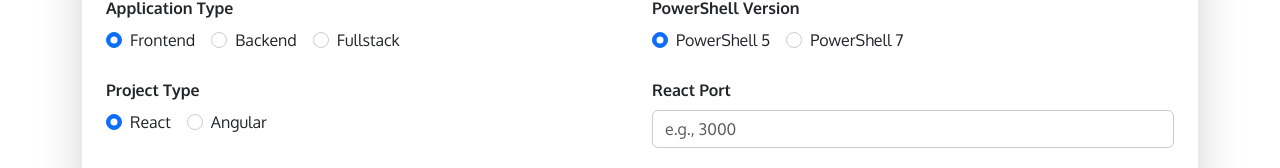
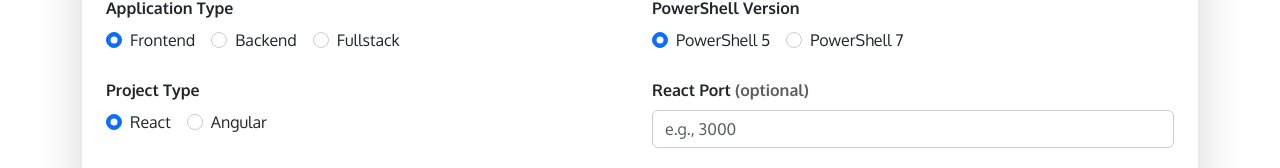
Before and after one commit to otaku0304/StartMyDevDashboard, a React (Create React App) app in the folder start-my-dev-client/: page /script-generator in a window 1280 px wide. Shown: the part 391-559 px from the top of the page. Built offline with nearby package versions, Linux system fonts and the light colour scheme.

Commit message:
feature: added optional keyword

```diff
--- a/start-my-dev-client/src/components/ScriptGenerator.js
+++ b/start-my-dev-client/src/components/ScriptGenerator.js
@@ -298,7 +298,7 @@
           {form.applicationType === "frontend" && (
             <div className="col-md-6">
               <label className="form-label fw-bold">
-                {getFrontendPortLabel()}
+                {getFrontendPortLabel()} <span className="text-muted">(optional)</span>
               </label>
 
               <input
@@ -313,7 +313,7 @@
           {form.applicationType === "backend" && (
             <div className="col-md-6">
               <label className="form-label fw-bold">
-                {getBackendPortLabel()}
+                {getBackendPortLabel()} <span className="text-muted">(optional)</span>
               </label>
 
               <input
@@ -329,7 +329,7 @@
             <>
               <div className="col-md-6">
                 <label className="form-label fw-bold">
-                  {getFrontendPortLabel()}
+                  {getFrontendPortLabel()} <span className="text-muted">(optional)</span>
                 </label>
 
                 <input
```
